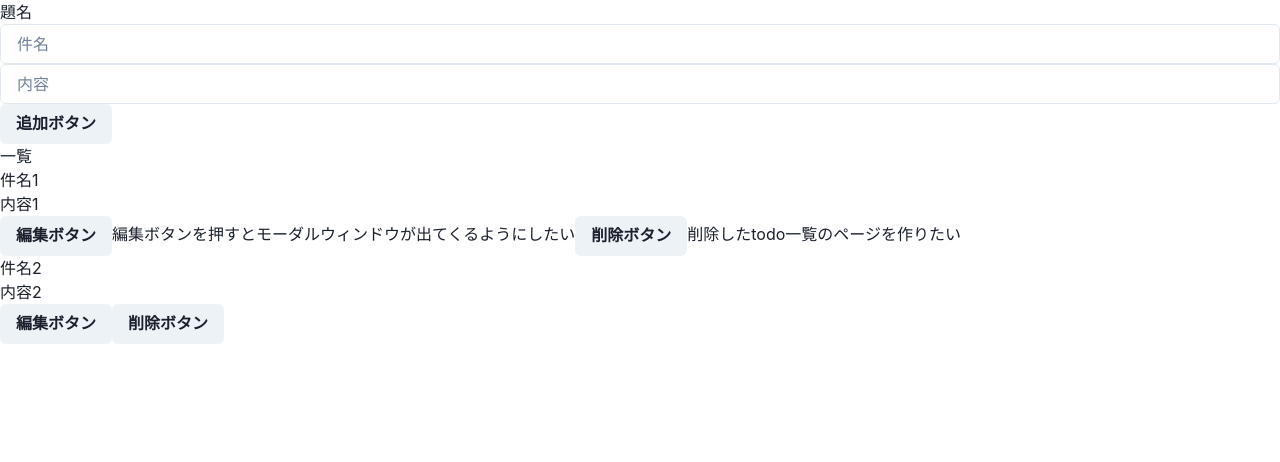
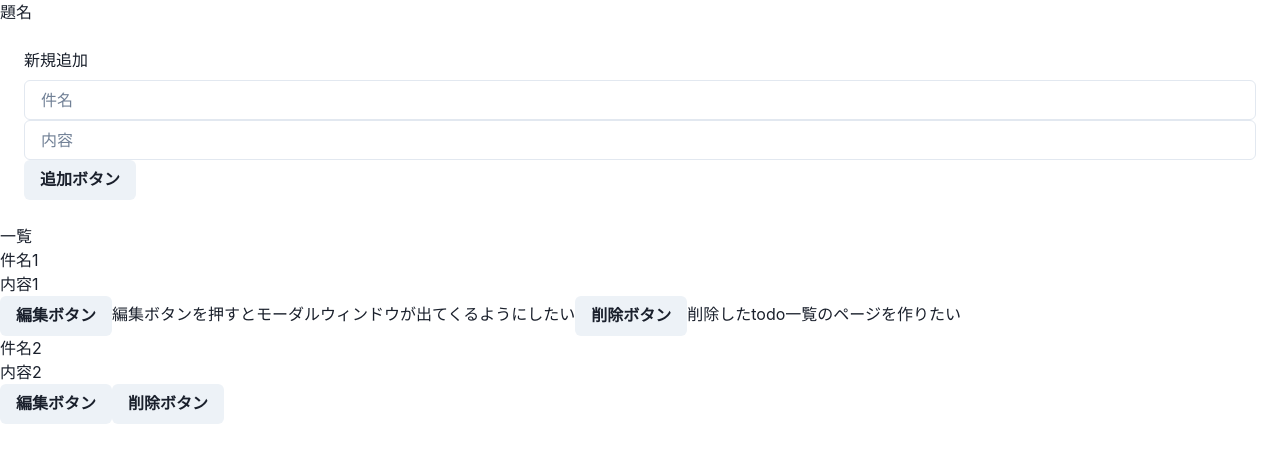
Before and after one commit to HaChi0624/ts-todo, a React (Create React App) app: page / in a window 1280 px wide. Shown: the top 462 px of the page. Built offline with nearby package versions, Linux system fonts and the light colour scheme.

Commit message:
InputTodoの作成途中

```diff
--- a/src/App.tsx
+++ b/src/App.tsx
@@ -1,17 +1,13 @@
 import { ChakraProvider } from "@chakra-ui/react";
 import { Input, Button } from "@chakra-ui/react"
 import { Box } from "@chakra-ui/layout";
+import { InputTodo } from "./components/InputTodo";
 
 const App = () => {
   return (
     <ChakraProvider>
       <h1>題名</h1>
-      <Box>
-        <Input placeholder="件名" />
-        <Input placeholder="内容" />
-        <br />
-        <Button>追加ボタン</Button>
-      </Box>
+      <InputTodo />
       <Box>
         <h2>一覧</h2>
         <dl>
--- /dev/null
+++ b/src/components/InputTodo.tsx
@@ -0,0 +1,56 @@
+import { FC, useState } from "react";
+import {
+  Box,
+  Input,
+  Button,
+  FormControl,
+  FormLabel,
+  FormErrorMessage,
+  FormHelperText,
+} from "@chakra-ui/react";
+import { Todo } from "../Types";
+
+// type Props = {
+//   onChange:
+// }
+
+export const InputTodo: FC = () => {
+  const [title, setTitle] = useState("");
+  const [content, setContent] = useState("");
+  const [list, setList] = useState<Array<Todo>>([]);
+
+  //inputのstatusを変化
+  const inputTitle = (e: React.ChangeEvent<HTMLInputElement>) => {
+    setTitle(e.target.value);
+  };
+  const inputContent = (e: React.ChangeEvent<HTMLInputElement>) => {
+    setTitle(e.target.value);
+  };
+
+  //追加ボタンを押すと一覧に追加
+  const onClickAdd = () => {
+    if (title === "") {
+      return alert("件名を入力してください");
+    }
+    const newTodo: Todo = { id: 1, title, content, status: false };
+    setList([...list, newTodo]);
+    setTitle("");
+    setContent("");
+    console.log(newTodo)//後で消す
+  };
+
+  return (
+    <Box p={6}>
+      <FormControl>
+        <FormLabel>新規追加</FormLabel>
+        <Input placeholder="件名" value={title} onChange={inputTitle} />
+        <Input placeholder="内容" value={content} onChange={inputContent} />
+        <Button onClick={onClickAdd}>
+          追加ボタン
+        </Button>
+      </FormControl>
+    </Box>
+  );
+};
+
+//memoで囲うべきか
--- a/src/index.css
+++ /dev/null
@@ -1,13 +0,0 @@
-body {
-  margin: 0;
-  font-family: -apple-system, BlinkMacSystemFont, 'Segoe UI', 'Roboto', 'Oxygen',
-    'Ubuntu', 'Cantarell', 'Fira Sans', 'Droid Sans', 'Helvetica Neue',
-    sans-serif;
-  -webkit-font-smoothing: antialiased;
-  -moz-osx-font-smoothing: grayscale;
-}
-
-code {
-  font-family: source-code-pro, Menlo, Monaco, Consolas, 'Courier New',
-    monospace;
-}
--- a/src/index.tsx
+++ b/src/index.tsx
@@ -1,6 +1,5 @@
 import React from 'react';
 import ReactDOM from 'react-dom/client';
-import './index.css';
 import App from './App';
 
 const root = ReactDOM.createRoot(
```
